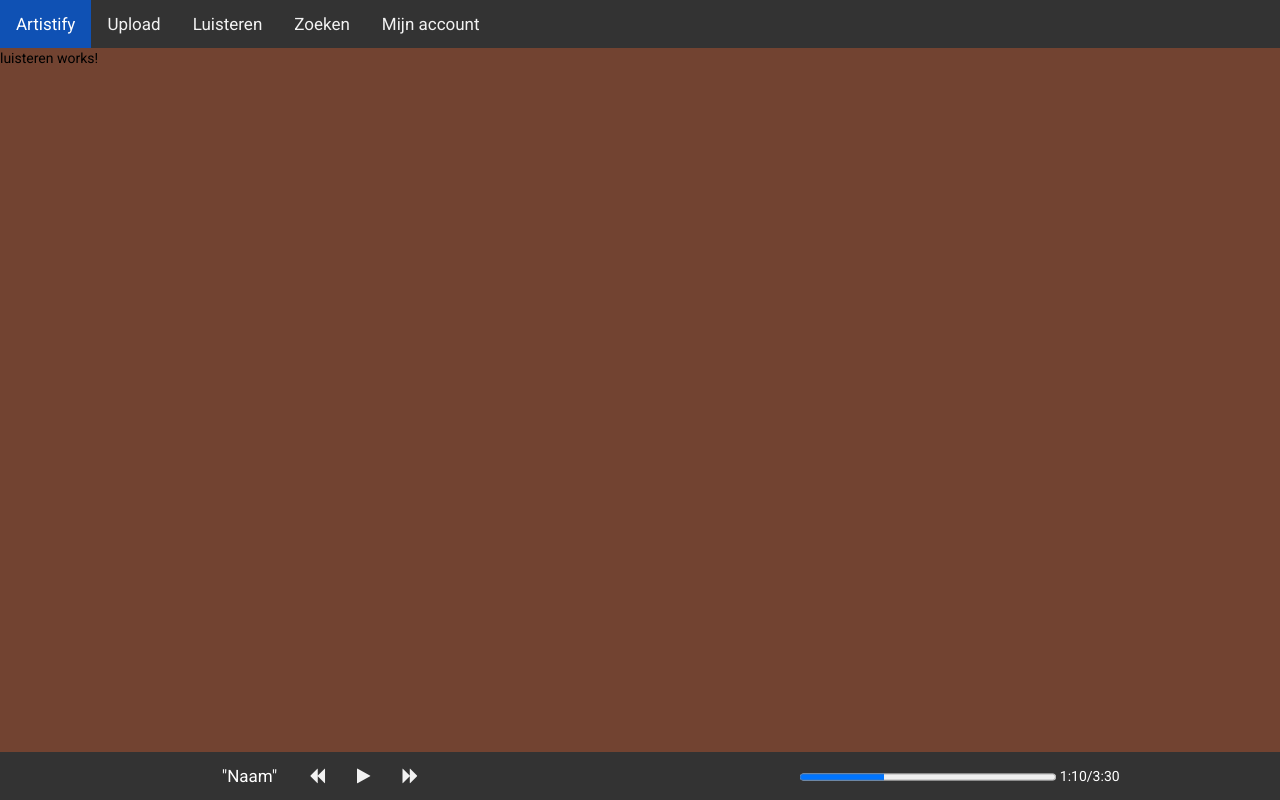
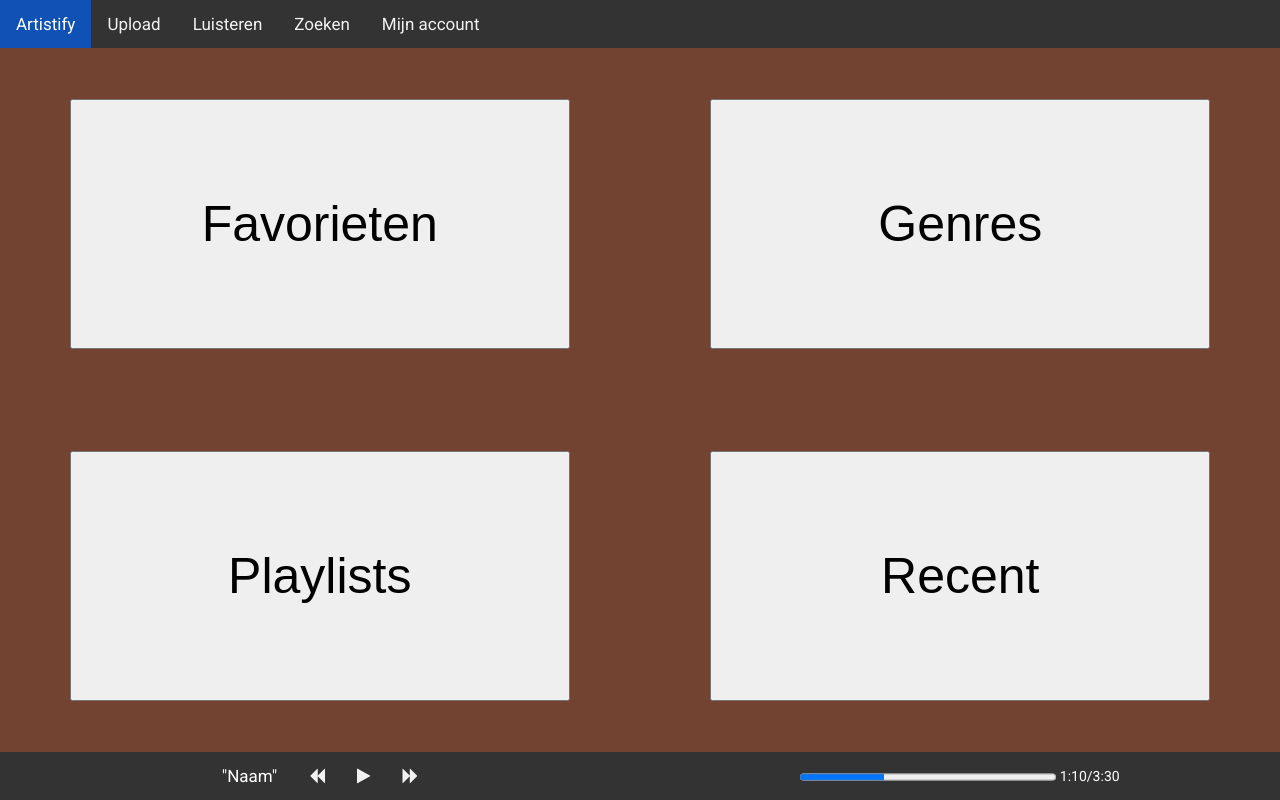
Before and after one commit to JosDJ/Project-2.4, an Angular app in the folder frontend/: page /luisteren in a window 1280 px wide. Built offline with nearby package versions, Linux system fonts and the light colour scheme.

Commit message:
Luister page begin gemaakt

```diff
--- a/frontend/src/app/mainscreen/luisteren/luisteren.component.css
+++ b/frontend/src/app/mainscreen/luisteren/luisteren.component.css
@@ -0,0 +1,14 @@
+.button {
+    font-size: 50px;
+    min-width: 500px;
+    min-height: 250px;
+}
+
+.button:hover{
+    background-color: #dfdddd;
+    color: rgb(0, 0, 0);
+}
+
+.mygridlist {
+    height: 100%;
+}
--- a/frontend/src/app/mainscreen/luisteren/luisteren.component.html
+++ b/frontend/src/app/mainscreen/luisteren/luisteren.component.html
@@ -1 +1,14 @@
-<p>luisteren works!</p>
+<mat-grid-list cols="10" class="mygridlist" rowHeight="fit">
+    <mat-grid-tile colspan="5" class="gridTile">
+        <button class="button">Favorieten</button>
+    </mat-grid-tile>
+    <mat-grid-tile colspan="5" class="gridTile">
+        <button class="button">Genres</button>
+    </mat-grid-tile>
+    <mat-grid-tile colspan="5" class="gridTile">
+        <button class="button">Playlists</button>
+    </mat-grid-tile>
+    <mat-grid-tile colspan="5" class="gridTile">
+        <button class="button">Recent</button>
+    </mat-grid-tile>
+</mat-grid-list>
--- a/frontend/src/app/mainscreen/mainscreen.module.ts
+++ b/frontend/src/app/mainscreen/mainscreen.module.ts
@@ -5,7 +5,7 @@ import { UploadComponent } from './upload/upload.component';
 import { LuisterenComponent } from './luisteren/luisteren.component';
 import { ZoekenComponent } from './zoeken/zoeken.component';
 import { MijnaccountComponent } from './mijnaccount/mijnaccount.component';
-
+import { MatGridListModule } from '@angular/material/grid-list';
 
 @NgModule({
   declarations: [
@@ -20,7 +20,8 @@ import { MijnaccountComponent } from './mijnaccount/mijnaccount.component';
     UploadComponent
   ],
   imports: [
-    CommonModule
+    CommonModule,
+    MatGridListModule
   ]
 })
 export class MainscreenModule { }
```
